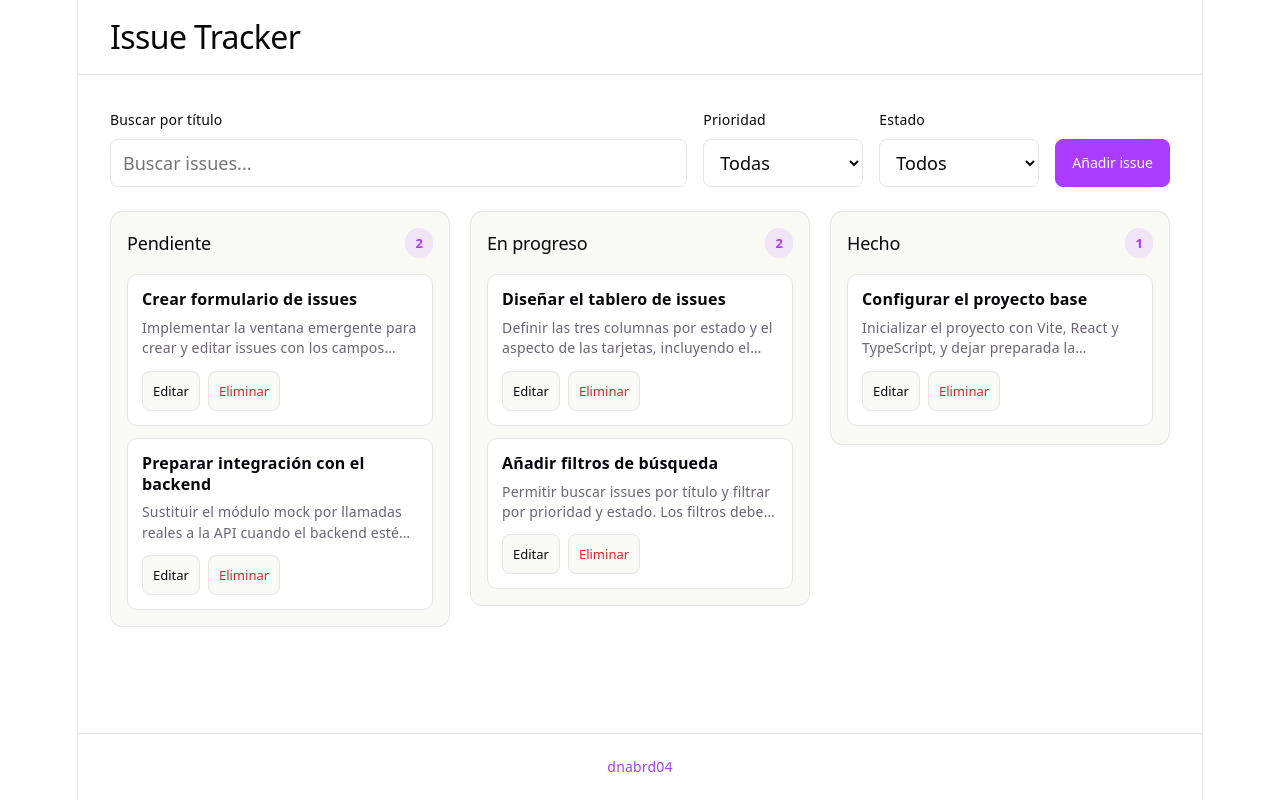
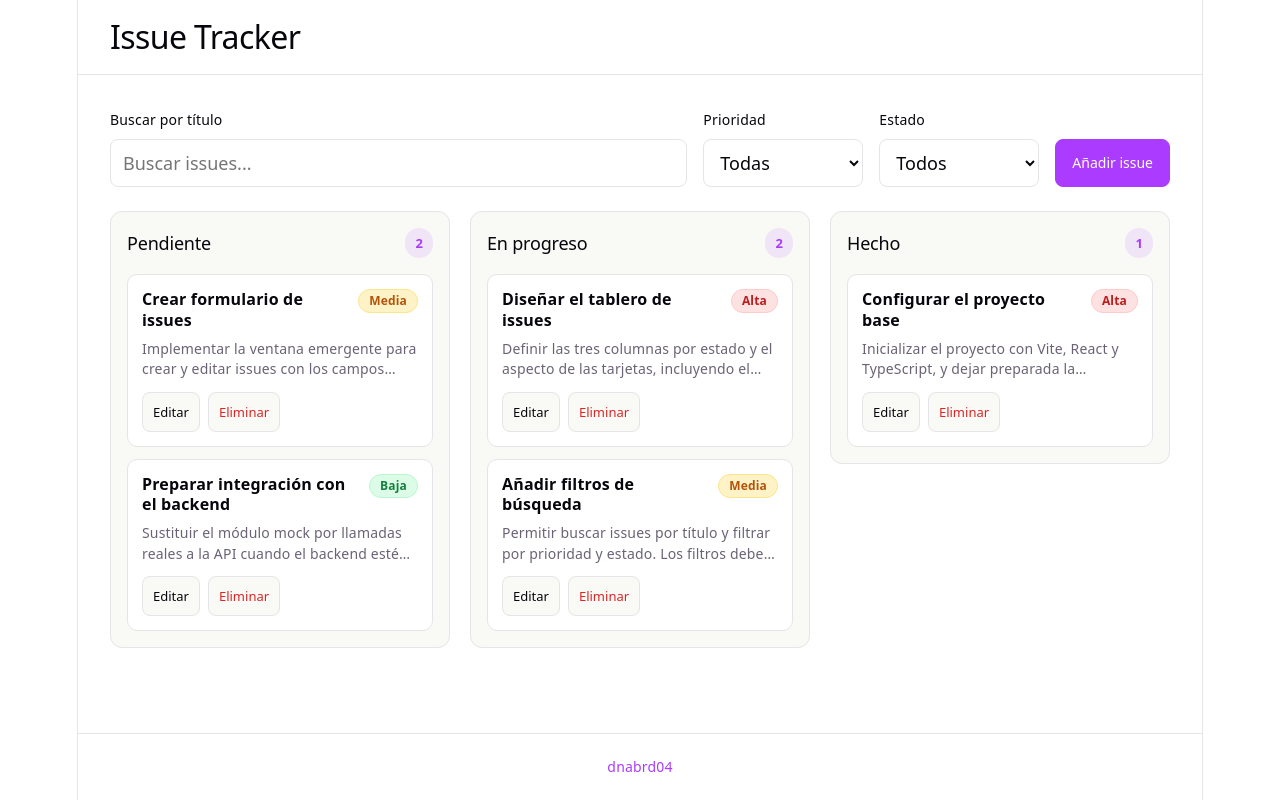
Before and after one commit to dnabrd04/mini-issue-tracker, a React (Vite) app in the folder frontend/: page / in a window 1280 px wide. Built offline with nearby package versions, Linux system fonts and the light colour scheme.

Commit message:
Add badges of priority on issue cards

```diff
--- a/frontend/src/App.css
+++ b/frontend/src/App.css
@@ -237,8 +237,18 @@
   outline-offset: 2px;
 }
 
+.issue-card__header {
+  display: flex;
+  align-items: flex-start;
+  justify-content: space-between;
+  gap: 8px;
+  margin-bottom: 8px;
+}
+
 .issue-card__title {
-  margin: 0 0 8px;
+  flex: 1;
+  min-width: 0;
+  margin: 0;
   color: var(--text-h);
   font-size: 16px;
   line-height: 1.3;
@@ -266,6 +276,35 @@
 .issue-card__actions .button {
   padding: 6px 10px;
   font-size: 13px;
+}
+
+.priority-badge {
+  flex: none;
+  padding: 2px 10px;
+  border: 1px solid transparent;
+  border-radius: 999px;
+  font-size: 12px;
+  font-weight: 600;
+  line-height: 1.5;
+  white-space: nowrap;
+}
+
+.priority-badge--low {
+  border-color: #bbf7d0;
+  background: #dcfce7;
+  color: #15803d;
+}
+
+.priority-badge--medium {
+  border-color: #fde68a;
+  background: #fef3c7;
+  color: #b45309;
+}
+
+.priority-badge--high {
+  border-color: #fecaca;
+  background: #fee2e2;
+  color: #b91c1c;
 }
 
 .modal {
@@ -406,6 +445,24 @@
   .form-error {
     color: #f87171;
   }
+
+  .priority-badge--low {
+    border-color: #166534;
+    background: #052e16;
+    color: #4ade80;
+  }
+
+  .priority-badge--medium {
+    border-color: #92400e;
+    background: #2c1a05;
+    color: #fbbf24;
+  }
+
+  .priority-badge--high {
+    border-color: #7f1d1d;
+    background: #2a1215;
+    color: #fca5a5;
+  }
 }
 
 @media (max-width: 900px) {
--- a/frontend/src/components/IssueCard.tsx
+++ b/frontend/src/components/IssueCard.tsx
@@ -1,3 +1,4 @@
+import { PRIORITY_LABELS } from '../lib/issues'
 import type { Issue } from '../types/issue'
 
 interface IssueCardProps {
@@ -25,7 +26,12 @@ export function IssueCard({ issue, onOpen, onEdit, onDelete }: IssueCardProps) {
         }
       }}
     >
-      <h3 className="issue-card__title">{issue.title}</h3>
+      <div className="issue-card__header">
+        <h3 className="issue-card__title">{issue.title}</h3>
+        <span className={`priority-badge priority-badge--${issue.priority.toLowerCase()}`}>
+          {PRIORITY_LABELS[issue.priority]}
+        </span>
+      </div>
       <p className="issue-card__description">{issue.description}</p>
       <div className="issue-card__actions">
         <button
```
